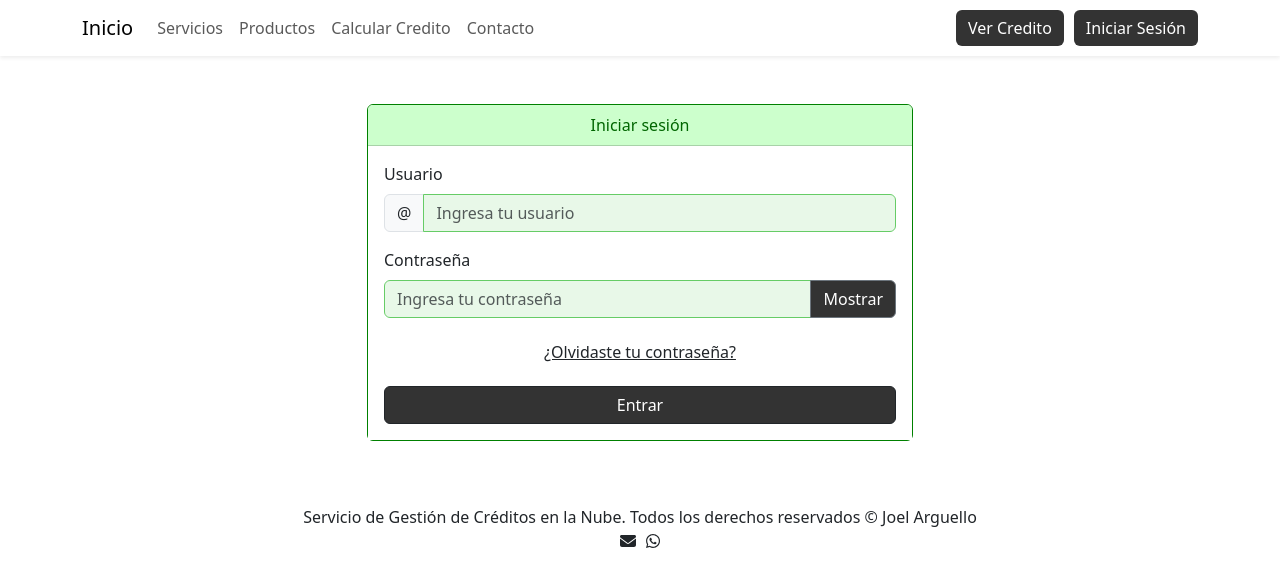
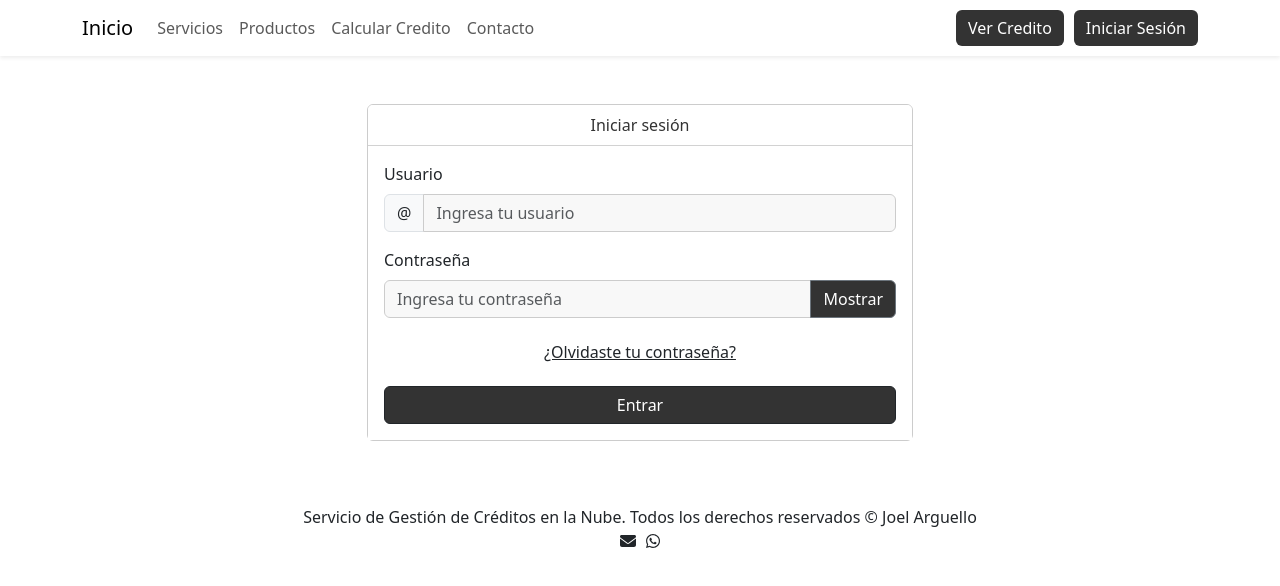
Before and after one commit to JoelArg02/Gestion-Creditos, a React (Create React App) app in the folder frontend/: page /login in a window 1280 px wide. Shown: the top 586 px of the page. Built offline with nearby package versions, Linux system fonts and the light colour scheme.

Commit message:
Update login.css

```diff
--- a/frontend/src/components/login.css
+++ b/frontend/src/components/login.css
@@ -77,21 +77,3 @@
     background-color: #6699CC;
   }
 }
-
-/* Media Queries para pantallas grandes (más de 992px) */
-@media only screen and (min-width: 992px) {
-  .card {
-    border: 1px solid green;
-  }
-
-  .card-header {
-    background-color: #CCFFCC;
-    color: #006600;
-  }
-
-  .form-control {
-    background-color: #E8F8E8;
-    border-color: #66CC66;
-  }
-}
-/* Estilos adicionales según sea necesario */
```
